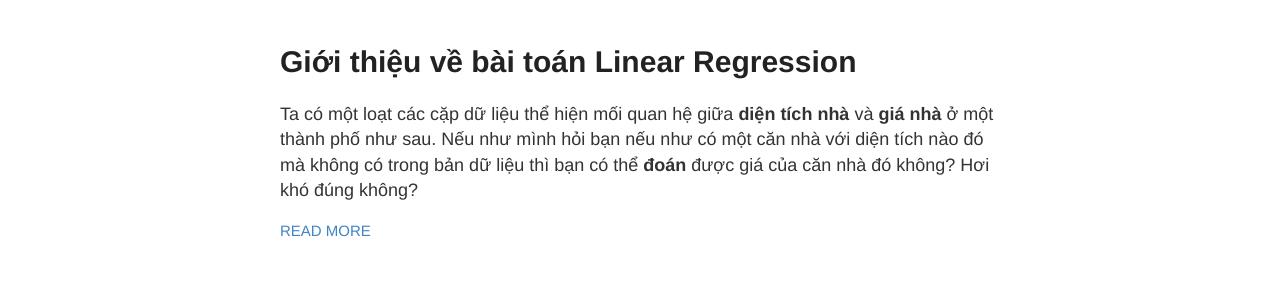
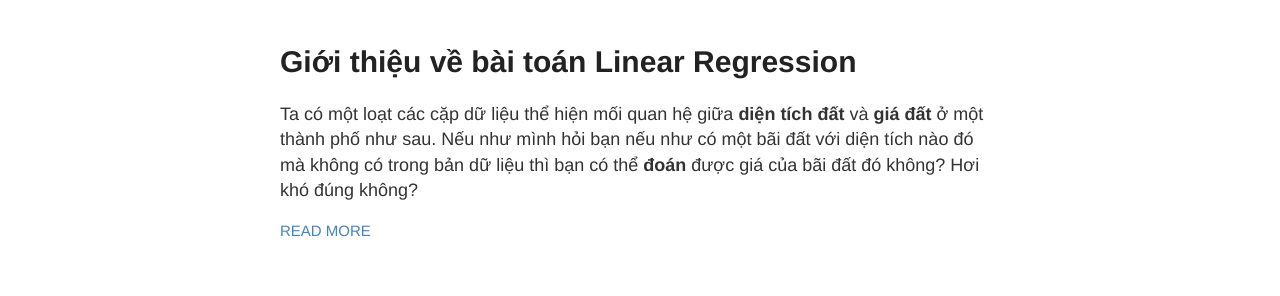
Before and after one commit to orz-lab/orz-lab.github.io, a Jekyll site: the page built from index.html, in a window 1280 px wide. Shown: the part 565-861 px from the top of the page. Built offline with Jekyll 4.4.1, drawn with Linux system fonts in a browser that asks for light colours; some of the changed lines change nothing that is shown.

Commit message:
khong bik comment cai me gì

```diff
--- a/_posts/2024-10-13-Machine-Learning/2024-10-13-Machine-Learning.md
+++ b/_posts/2024-10-13-Machine-Learning/2024-10-13-Machine-Learning.md
@@ -5,7 +5,7 @@
 ---
 
 # Giới thiệu về bài toán Linear Regression
-Ta có một loạt các cặp dữ liệu thể hiện mối quan hệ giữa **diện tích nhà** và **giá nhà** ở một thành phố như sau. Nếu như mình hỏi bạn nếu như có một căn nhà với diện tích nào đó mà không có trong bản dữ liệu thì bạn có thể **đoán** được giá của căn nhà đó không? Hơi khó đúng không?
+Ta có một loạt các cặp dữ liệu thể hiện mối quan hệ giữa **diện tích đất** và **giá đất** ở một thành phố như sau. Nếu như mình hỏi bạn nếu như có một bãi đất với diện tích nào đó mà không có trong bản dữ liệu thì bạn có thể **đoán** được giá của bãi đất đó không? Hơi khó đúng không?
 
 Nhưng nếu như ta mô tả đám dữ liệu đó dưới dạng các điểm trên một **hệ trục tọa độ** như thế này thì sao?
 ![Ảnh 1]({{page.image}}/anh-1.png)
@@ -111,7 +111,7 @@
 Như ở cấp 3 có học thì **cực trị** của một hàm số sẽ nằm ở những điểm có **đạo hàm** bằng $0$ hoặc không tồn tại đạo hàm tại điểm đó. Ở đây phương trình là **phương trình bậc 2** nên sẽ luôn có tồn tại đạo hàm, không như việc sử dụng **giá trị tuyệt đối**. Thì ta có công thức đạo hàm của hàm $L$ theo biến $W$.
 
 $$
-    \frac{\partial{L(W)}}{\partial{W}}
+    \frac{\partial{L}}{\partial{W}}
     = X^T(XW - Y)
 $$
 
@@ -120,7 +120,7 @@
 Quay trở lại bài toán, thì nếu như đạo hàm bằng $0$ tức là:
 
 $$
-    \frac{\partial{L(W)}}{\partial{W}} = 0\\
+    \frac{\partial{L}}{\partial{W}} = 0\\
     \longrightarrow X^T(XW - Y) = 0 \\
     \longrightarrow X^T X W = X^T Y ~~~ (1)
 $$
@@ -169,14 +169,78 @@
 
 Ở đây ta có hàm $y = x^2$ và đạo hàm của nó là $y = 2x$.
 
-![gradient_on_1d]({{page.image}}/gradient_on_1d.gif)
+![Ảnh 2]({{page.image}}/gradient_on_1d.gif)
 
 Ta có thể thấy nếu điểm $I$ mà đang ở phía bên trái của **cực tiểu** thì đạo hàm sẽ **âm**, lúc này nếu ta đi ngược lại với đạo hàm tức là sẽ đi về phía **chiều dương**. Ngược lại nếu điểm $I$ đang ở bên phải thì đạo hàm sẽ **dương** và ta sẽ cần đi về phía **chiều âm**.
 
 Ta sẽ thực hiện bức này cho đến khi nào đạo hàm xấp xỉ $0$ tức là giá trị đã chạm hoặc gần chạm cực tiểu.
 
 ### Gradient Descent
-Bài toán: Tìm $x$ sao cho tại $x$ thì $f(x)$ đạt cực tiểu.
+**Bài toán:** Tìm $x$ sao cho tại $x$ thì $f(x)$ đạt cực tiểu.
 
 * Ta sẽ gán $x$ với một giá trị ngẫu nhiên nào đó.
-* Lặp lại việc $x = x - \alpha \frac{\partial{f(x)}}{\partial{x}}$ với $\alpha$ là một hằng số rất nhỏ, đến khi nào $\frac{\partial{f(x)}}{\partial{x}}$ gần bằng không.
+* Lặp lại việc $x = x - \alpha \frac{\partial{f}}{\partial{x}}$ với $\alpha$ là một hằng số rất nhỏ, đến khi nào $\frac{\partial{f}}{\partial{x}}$ gần bằng không.
+
+Ta có thể hình dung bài toán giống như việc ta **thả một viên bi** từ một vị trí bất kì trên đồ thị rồi đợi cho viên bị đó **lăn xuống** dưới vực và đến được vị trí thấp nhất có thể.
+
+| ![Ảnh 3](https://miro.medium.com/v2/resize:fit:720/format:webp/1*HCrKH4lCWnPUfV7ZN_vtzg.jpeg) |
+|:--:|
+| *ảnh được trính từ ["GRADIENT DESCENT — A Journey, not a Destination to reach Global Minima"](https://datamantra.medium.com/gradient-descent-a-journey-not-a-destination-to-reach-global-minima-57793827a84b) của DataMantra, 2024* |
+
+Quay trở lại với bài toán cũ ở phần đầu, lúc này ta không chỉ có một biến $x$ mà là 2 biến $a$ và $b$. Cũng tương tự với hàm 1 biến, ta sẽ làm như sau:
+
+* Ta sẽ gán $a, b$ với một giá trị ngẫu nhiên nào đó.
+* Lặp lại việc $a = a - \alpha \frac{\partial{L}}{\partial{a}}; b = b - \beta \frac{\partial{L}}{\partial{b}}$ với $\alpha$ và $\beta$ là một hằng số rất nhỏ.
+
+***Ai đó:** Vậy tại sao việc ta tối ưu hàm $L$ với từng giá trị $a, b$ riêng biệt lại có thể tìm được cực tiểu của hàm số đó?*
+
+Giải thích chi tiết thì sẽ hơi khó hiểu, nhưng cứ tưởng tượng bạn đang leo núi (lúc này đang ở không gian 3 chiều) thì việc mà bạn đi theo 2 hướng khác nhau và đều hướng xuống dưới vị trí thấp hơn vị trí bạn đang đứng thì đến một lúc nào đó thì bạn sẽ đên được cực tiểu.
+
+| ![Ảnh 4](https://miro.medium.com/v2/resize:fit:640/format:webp/0*eHaQJx7HENmTZXjL.gif) |
+|:--:|
+| *ảnh được trính từ ["GRADIENT DESCENT — A Journey, not a Destination to reach Global Minima"](https://datamantra.medium.com/gradient-descent-a-journey-not-a-destination-to-reach-global-minima-57793827a84b) của DataMantra, 2024* |
+
+# Bài toán với nhiều biến
+Giờ thay vì là bài toán đưa ra **diện tích đất** và dự đoán **giá đất**, thì giờ ta sẽ đưa ra **diện tích đất**, **tỉ lệ đất có thể xây nhà** và ta phải dự đoán được **giá đất**.
+
+Tương tự với bài toán ở đầu ta, ta đặt $m$ là **số lượng bộ dữ liệu**, $x_1$ là **diện tích đất**, $x_2$ là **tỉ lệ đất có thể xây nhà**, ta giả sử là có thể dự đoán bằng một phương trình tuyến tính có dạng như sau:
+
+$$
+\hat{y} = w_1 x_1 + w_2 x_2 + b
+$$
+
+Và lúc này hàm mất mát của chúng ta sẽ có dạng như sau:
+
+$$
+    L(w_1, w_2, b) = \sum_{i = 1}^{m}(\hat{y^{(i)}} - y^{(i)})^2 \\
+    L(w_1, w_2, b) = \sum_{i = 1}^{m}(w_1 x_1^{(i)} + w_2 x_2^{(i)} + b - y^{(i)})^2 \\
+$$
+
+Ta cũng có thể dùng **Gradient Descent** để tìm được $w_1, w_2, b$ để hàm $L$ của chúng ta đạt giá trị nhỏ nhất.
+
+* Ta sẽ gán $w_1, w_2, b$ với một giá trị ngẫu nhiên nào đó.
+* Lặp lại việc sau:
+
+$$
+w_1 = w_1 - \beta \frac{\partial{L}}{\partial{w_1}} \\
+w_2 = w_2 - \beta \frac{\partial{L}}{\partial{w_2}} \\
+b = b - \beta \frac{\partial{L}}{\partial{b}} \\
+$$
+
+Tổng quát với trường hợp có $n$ biến đầu vào:
+
+$$
+    \hat{y} = w_1 x_1 + w_2 x_2 + w_3 x_3 + ... + + w_n x_n  + b \\
+    L(w_1, w_2, w_3, ..., w_n, b) = \sum_{i = 1}^{m}(\hat{y^{(i)}} - y^{(i)})^2 \\
+$$
+
+Ở bước **Gradient Descent**:
+
+$$
+w_1 = w_1 - \beta \frac{\partial{L}}{\partial{w_1}} \\
+w_2 = w_2 - \beta \frac{\partial{L}}{\partial{w_2}} \\
+w_3 = w_3 - \beta \frac{\partial{L}}{\partial{w_3}} \\
+... \\
+w_n = w_n - \beta \frac{\partial{L}}{\partial{w_n}} \\
+b = b - \beta \frac{\partial{L}}{\partial{b}} \\
+$$
```
